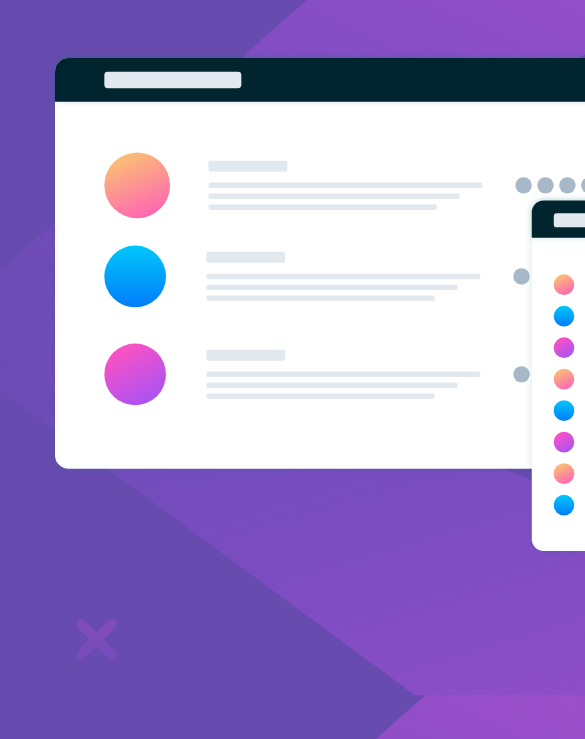
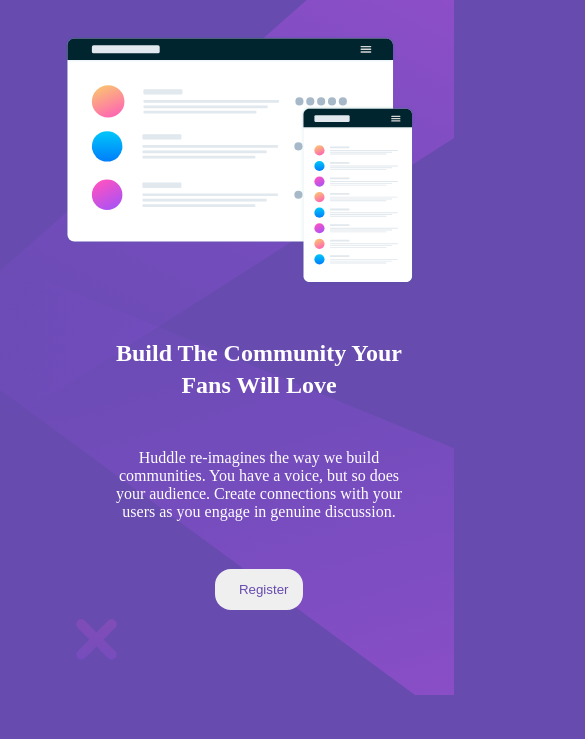
Before and after one commit to Emadet/Huddle-landing-page, a plain HTML site: page index.html in a window 390 px wide. Shown: the part 105-844 px from the top of the page, 585 px wide, since content can reach past the window. Drawn offline with Linux system fonts and the light colour scheme.

Commit message:
responsiveness

```diff
--- a/style.css
+++ b/style.css
@@ -5,6 +5,7 @@
 }
 body{
     background-image: url(/images/bg-desktop.svg);
+    background-repeat: no-repeat;
     height: 100vh;
     background-color: hsl(257, 40%, 49%);
 }
@@ -16,7 +17,8 @@
 }
 .contents{
     display: flex;
-    margin: 4rem 3rem
+    margin: 4rem 3rem;
+    width: 100%;
 }
 
 .huddle{
@@ -28,6 +30,7 @@
 
 .huddle h1{
     font-size: 3rem;
+    padding-bottom: 3rem;
 }
 
 .huddle button{
@@ -38,5 +41,35 @@
     color:hsl(257, 40%, 49%);
     border-radius: 1rem;
     border: none;
+    cursor: pointer;
     box-shadow: 0 0 2px 7px rgb(0, 0, 0, 0);
 }
+
+button:hover{
+    background:hsl(300, 69%, 71%) ;
+    color: whitesmoke;
+}
+
+@media (max-width:700px){
+    .contents{
+        flex-direction: column;
+        margin: 3rem 4rem;
+    }
+
+    .image >img{
+        width:90%;
+    }
+
+    .huddle{
+        text-align: center;
+    }
+    .huddle h1{
+        font-size: 1.5rem;
+        line-height: 2rem;
+    }
+
+    button{
+        margin: 0 auto;
+        width: 50%;
+    }
+}
```
